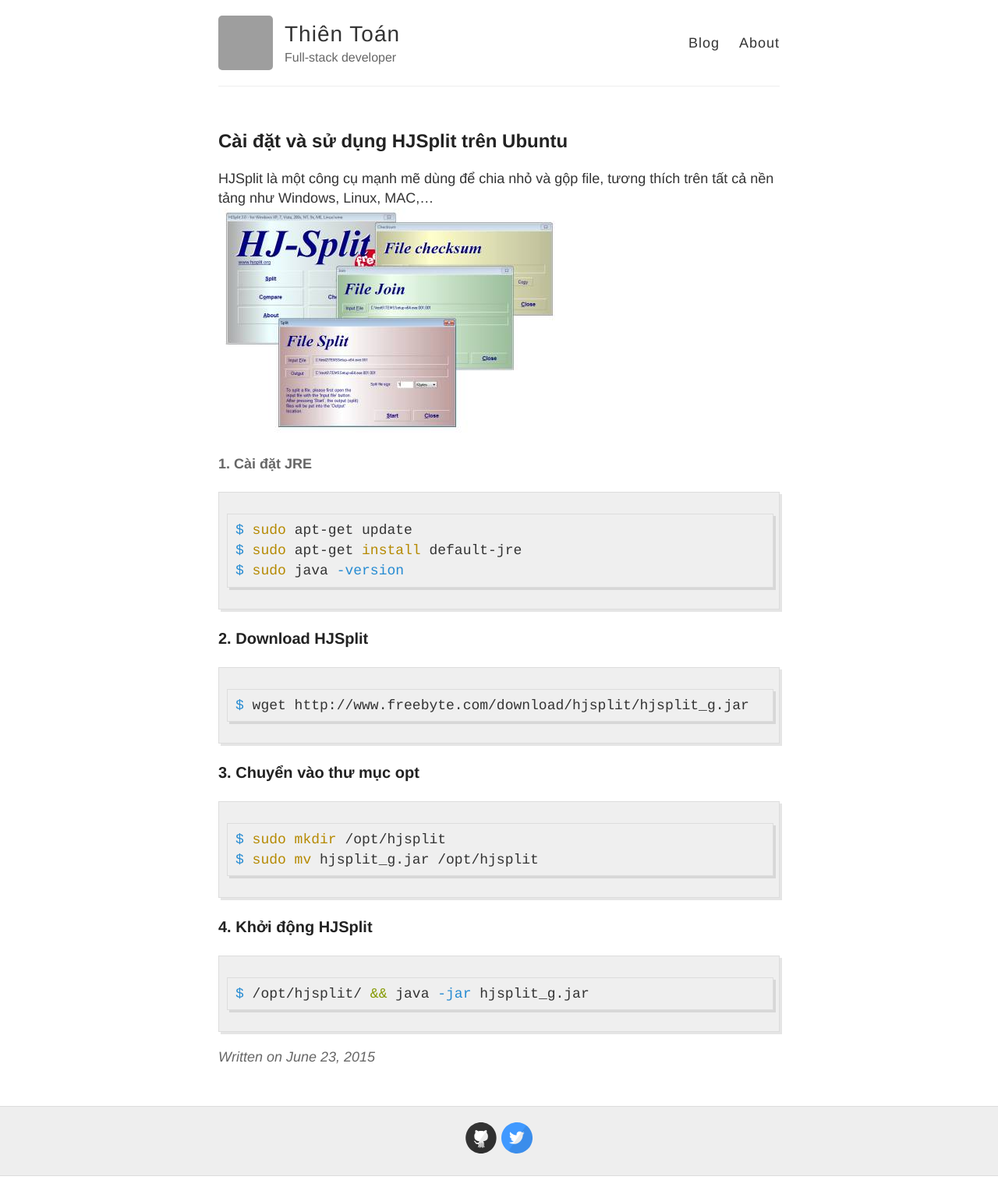
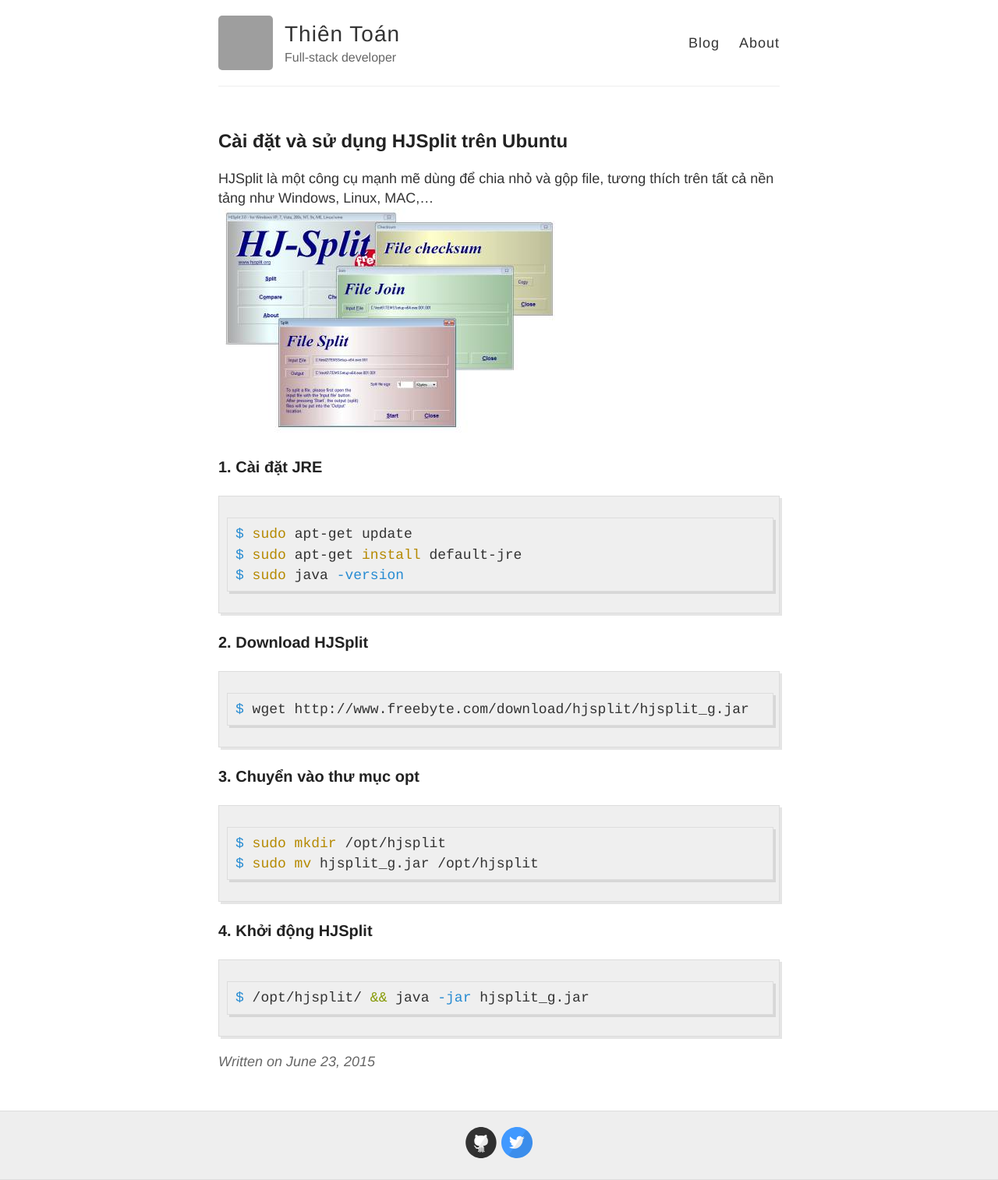
Before and after one commit to phongdpn1995/toanalien.github.io, a Jekyll site: the page built from _posts/2015-6-23-cai-dat-va-su-dung-hjsplit-tren-ubuntu.md, in a window 1280 px wide. Shown: the whole page at 78% size. Built offline with Jekyll 4.4.1, drawn with Linux system fonts in a browser that asks for light colours; Markdown is read by kramdown in place of the engine named in the settings; comment, search, counter and statistics services are not loaded; grey boxes are pictures that could not be loaded.

````diff
--- a/_posts/2015-6-23-cai-dat-va-su-dung-hjsplit-tren-ubuntu.md
+++ b/_posts/2015-6-23-cai-dat-va-su-dung-hjsplit-tren-ubuntu.md
@@ -6,7 +6,7 @@ HJSplit là một công cụ mạnh mẽ dùng để chia nhỏ và gộp file,
 
 ![](/images/hjsplit.jpg)
 
-#### 1. Cài đặt JRE
+### 1. Cài đặt JRE
 
 ```bash
 $ sudo apt-get update
````
